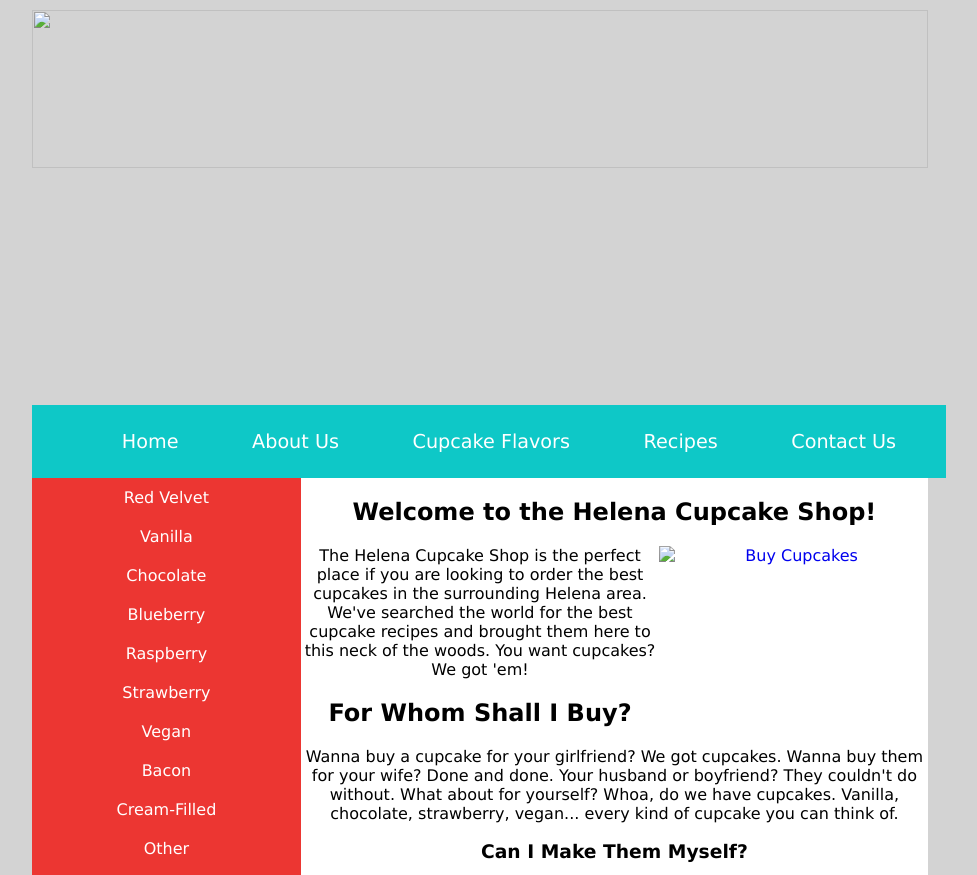
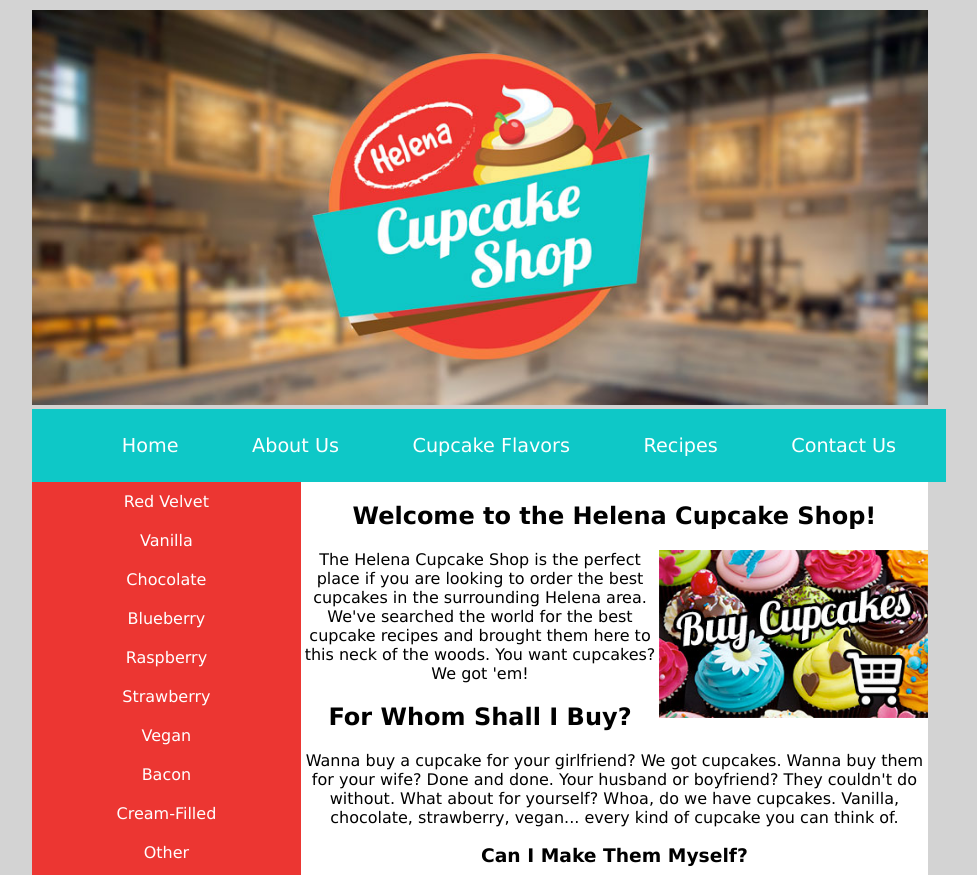
Before and after one commit to noahr502/noahr502.github.io, a plain HTML site: page cupcake.html in a window 1280 px wide. Shown: the top 875 px of the page, without its empty margins (160-1137 px from the left). Drawn offline with Linux system fonts and the light colour scheme.

Commit message:
Add files via upload

```diff
--- a/cupcake.html
+++ b/cupcake.html
@@ -7,7 +7,7 @@
    </head>
  <body>
      <div id="wrap">
-       <header> <img src="Helena-Cupcakes/head.jpg" width="980" height="432"></header>
+       <header> <img src="head.jpg" width="980" height="432"></header>
           <nav>
              <ul>
                 <li><a href=>Home</a></li>
@@ -36,7 +36,7 @@
                     </div>
 
                <h1>Welcome to the Helena Cupcake Shop!</h1>
-                  <p><a href="#"><img src="Helena-Cupcakes/buy.jpg" width="320" height="200" alt="Buy Cupcakes"></a>The Helena Cupcake Shop is the perfect place if you are looking to order the best cupcakes in the surrounding Helena area. We've searched the world for the best cupcake recipes and brought them here to this neck of the woods. You want cupcakes? We got 'em! </p>
+                  <p><a href="#"><img src="buy.jpg" width="320" height="200" alt="Buy Cupcakes"></a>The Helena Cupcake Shop is the perfect place if you are looking to order the best cupcakes in the surrounding Helena area. We've searched the world for the best cupcake recipes and brought them here to this neck of the woods. You want cupcakes? We got 'em! </p>
 
                <h2>For Whom Shall I Buy?</h2>
                   <p>Wanna buy a cupcake for your girlfriend? We got cupcakes. Wanna buy them for your wife? Done and done. Your husband or boyfriend? They couldn't do without. What about for yourself? Whoa, do we have cupcakes. Vanilla, chocolate, strawberry, vegan... every kind of cupcake you can think of.</p>
```
